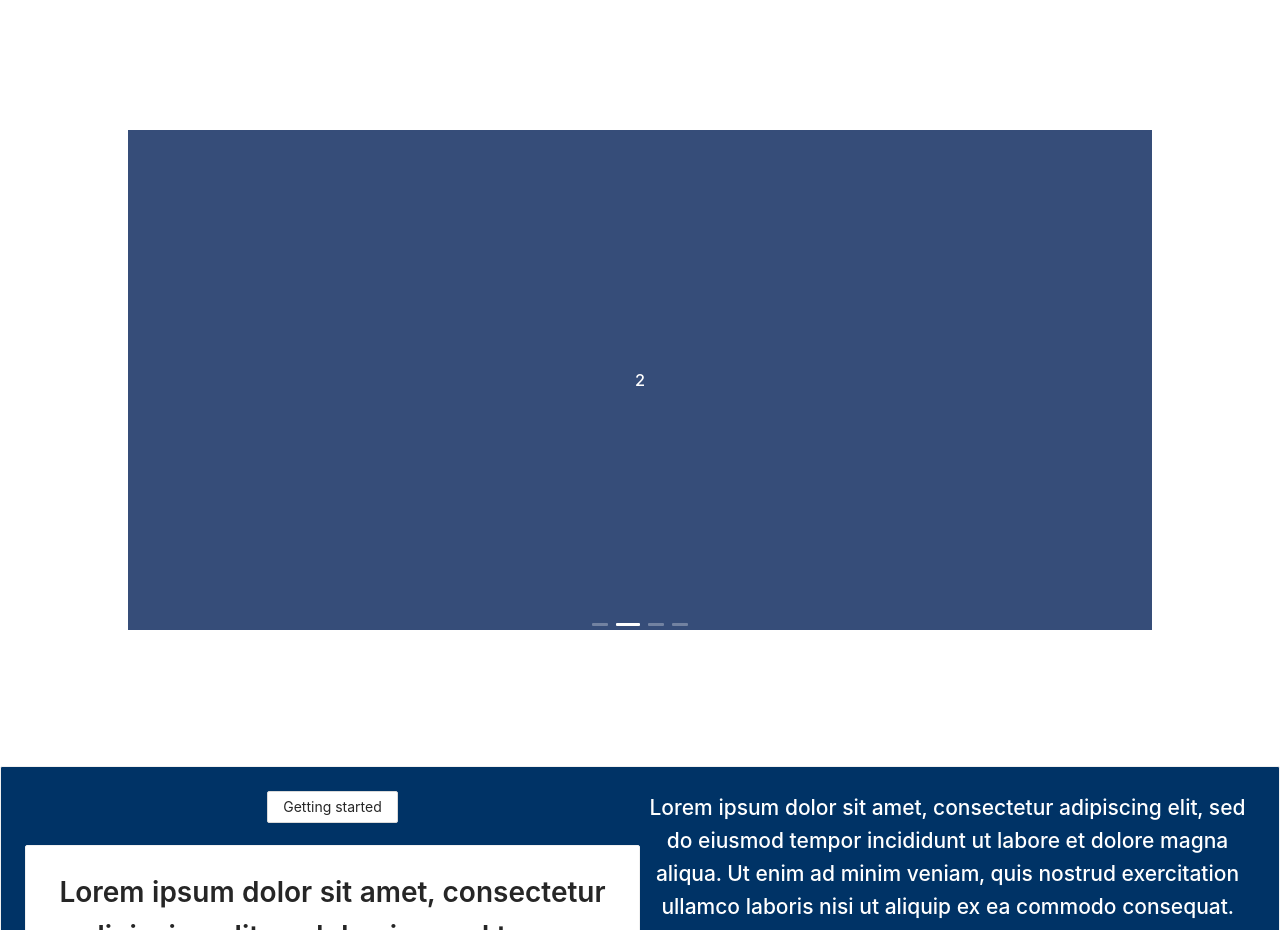
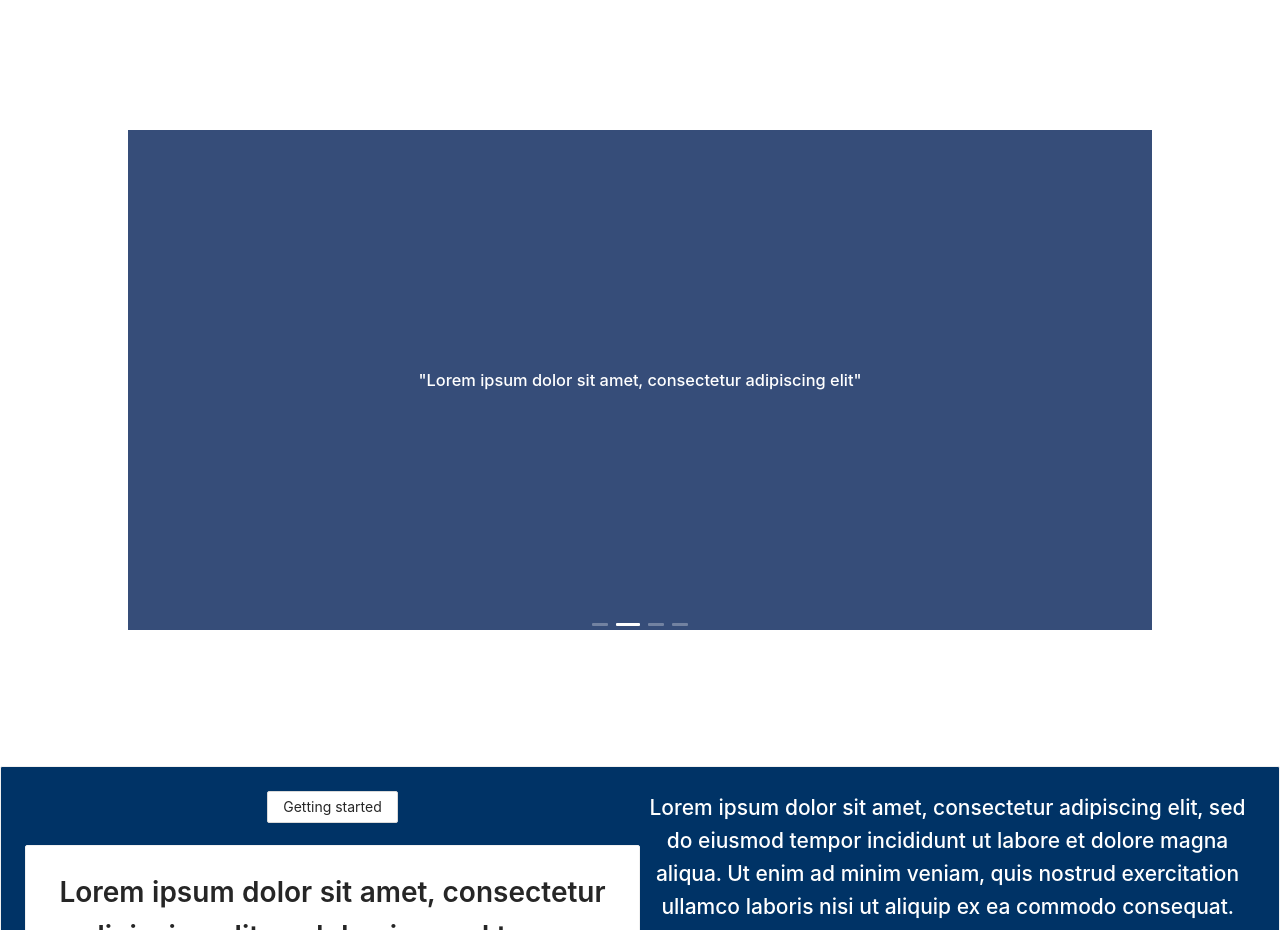
Before and after one commit to NethmiK98/sample-react-app, a React (Create React App) app: page / in a window 1280 px wide. Shown: the part 1020-1950 px from the top of the page. Built offline with nearby package versions, Linux system fonts and the light colour scheme.

Commit message:
Carousel two

```diff
--- a/src/App/Carousel/carousel.js
+++ b/src/App/Carousel/carousel.js
@@ -14,7 +14,10 @@ return(
       <h3 style={contentStyle}>Swipe to see new arrivals.</h3>
     </div>
     <div>
-      <h3 style={contentStyle}>2</h3>
+      <h3 style={contentStyle}>  <p>
+                  "Lorem ipsum dolor sit amet, consectetur adipiscing elit"
+                </p>
+              <br></br></h3>
     </div>
     <div>
       <h3 style={contentStyle}>3</h3>
```
